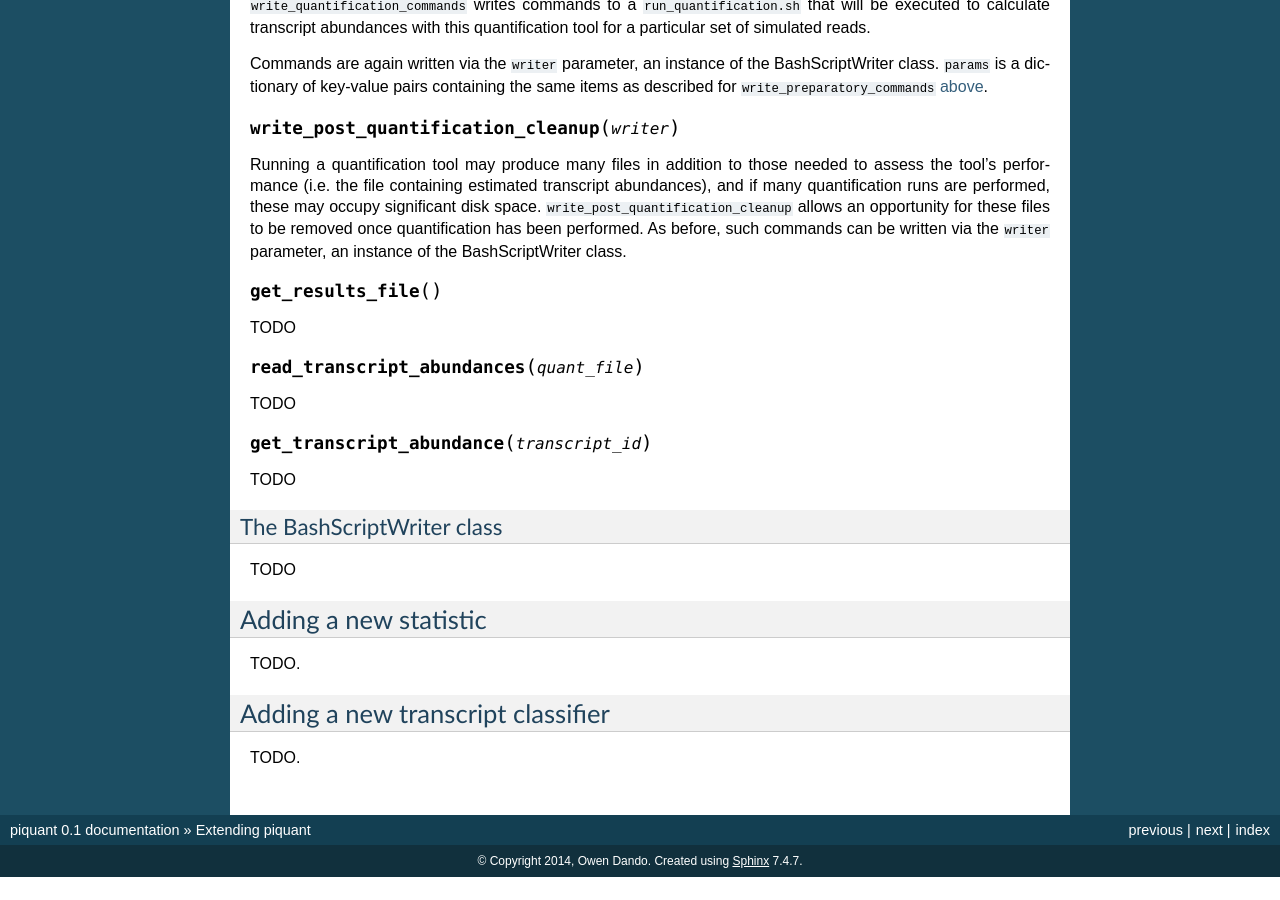
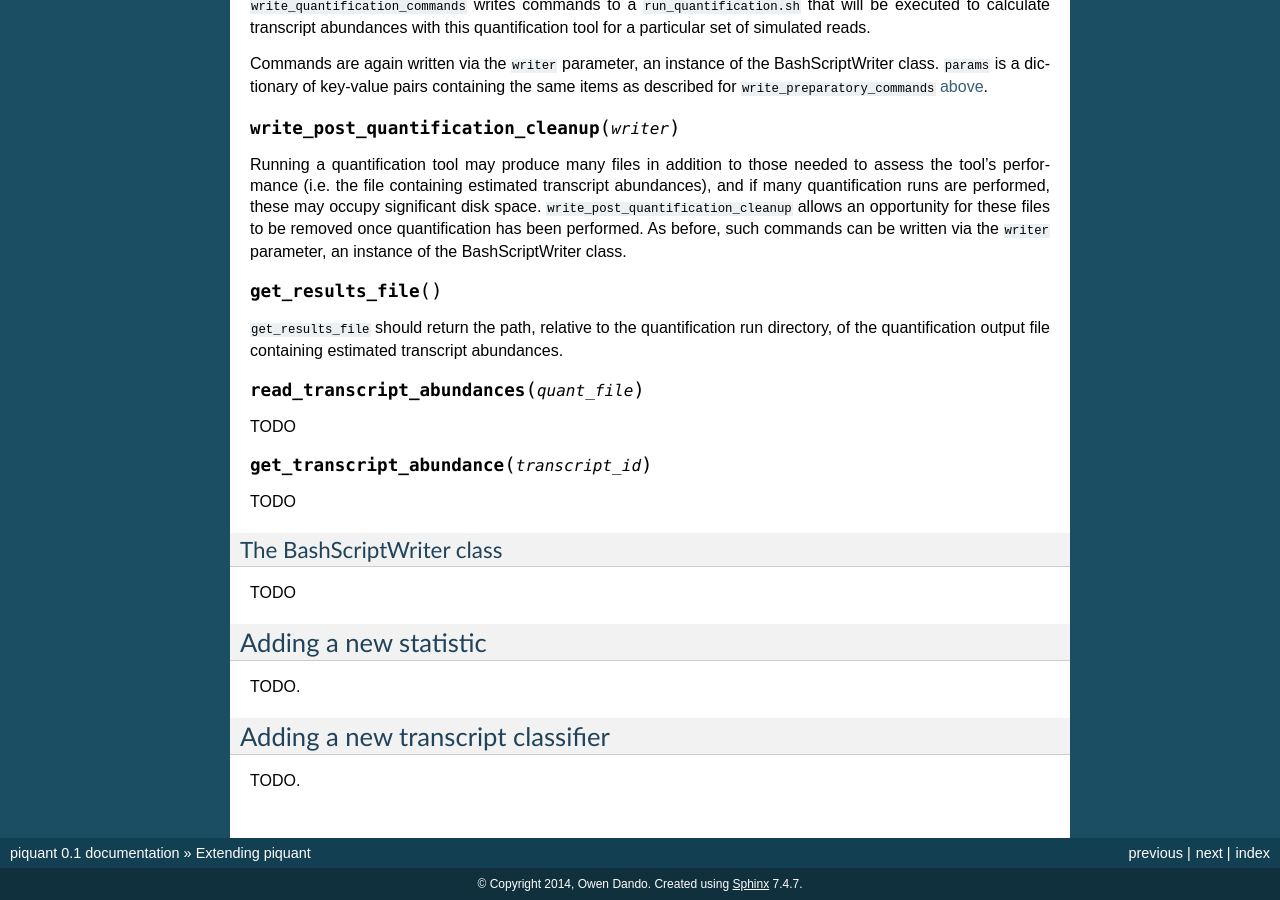
Before and after one commit to lweasel/piquant, a Sphinx documentation site: the page built from docs/extending.rst, in a window 1280 px wide and 900 px high, scrolled down 1435 px. Built offline with Sphinx 7.4.7, drawn with Linux system fonts in a browser that asks for light colours; formulas are drawn with MathJax 3; before the commit the page ends 2312 px from its top, so only the background shows below that.

Commit message:
Document get_results_file.

```diff
--- a/docs/extending.rst
+++ b/docs/extending.rst
@@ -58,7 +58,7 @@
 
 .. py:function:: get_results_file()
 
-TODO
+``get_results_file`` should return the path, relative to the quantification run directory, of the quantification output file containing estimated transcript abundances.
 
 .. py:function:: read_transcript_abundances(quant_file)
 
```
